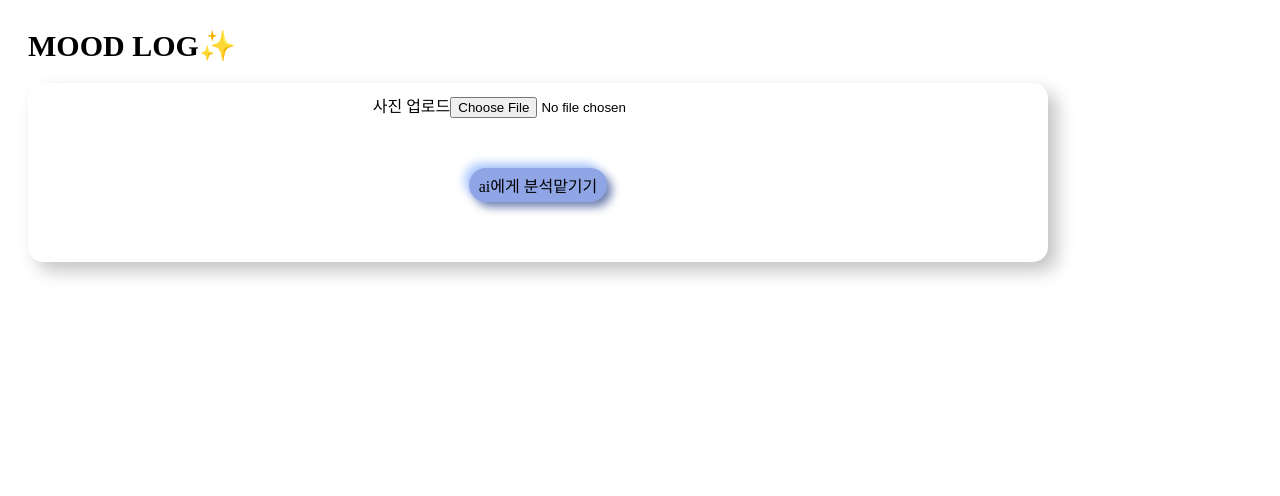
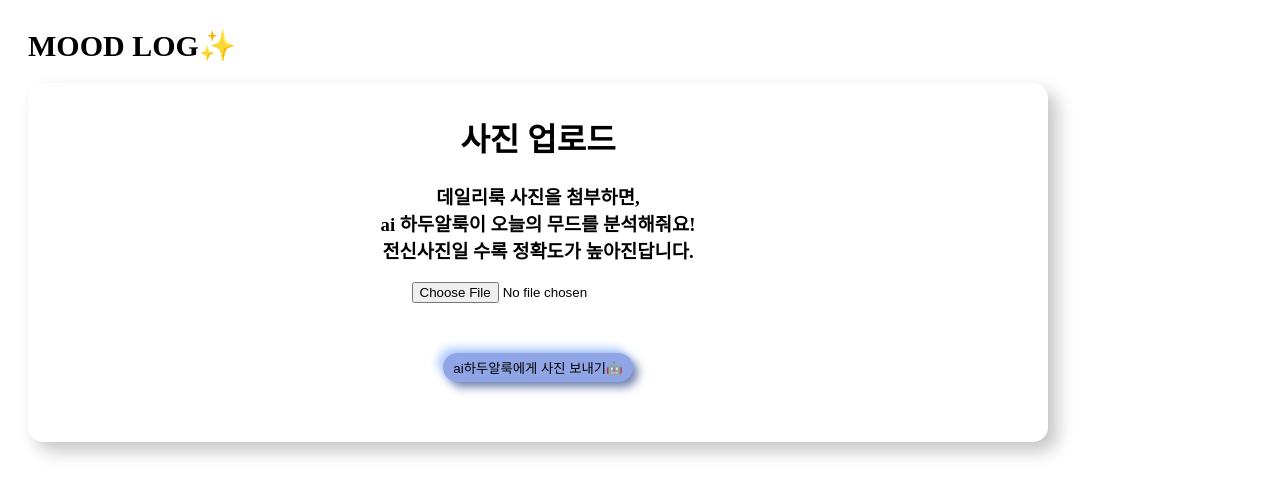
Before and after one commit to summerydev/mood-log, a React (Create React App) app: page /upload in a window 1280 px wide. Shown: the top 496 px of the page. Built offline with nearby package versions, Linux system fonts and the light colour scheme; no server answers; a web font is replaced by a local one.

Commit message:
update upload page

```diff
--- a/src/components/Home.tsx
+++ b/src/components/Home.tsx
@@ -4,12 +4,12 @@ import Social from "./Social";
 export default function Home() {
   return (
     <div className="home">
-      <div className="title">How Do I Look?</div>
-      <div className="title2">
+      <h1>How Do I Look?</h1>
+      <h3>
         ai 하두알룩에게,
         <br />
         당신의 데일리룩 무드분석을 요청해보세요!
-      </div>
+      </h3>
       <img
         className="ai-img"
         src="https://cdn-icons-png.flaticon.com/512/6604/6604268.png"
--- a/src/components/Upload.tsx
+++ b/src/components/Upload.tsx
@@ -1,17 +1,48 @@
+import { useState } from "react";
 import { Link } from "react-router-dom";
+import useFetch from "../hooks/useFetch";
 
 export default function Upload() {
-  const url: string = "http://localhost:3001/data";
+  const [files, setFiles] = useState();
+  const url: string = "";
+  const image = useFetch(url);
+
+  const onLoadFile = (e: any) => {
+    const file = e.target.files;
+    console.log(file);
+    setFiles(file);
+  };
+
+  const handleSubmit = (e: any) => {
+    fetch(url, {
+      method: "POST",
+      headers: {
+        "Content-Type": "application/json",
+      },
+      body: JSON.stringify({
+        id: image.length + 1,
+        image: image,
+      }),
+    });
+  };
 
   return (
     <div className="upload">
-      <span>사진 업로드</span>
-      <input type="file" />
-      <div className="button">
-        <Link type="submit" to="/loading" className="text-link">
-          ai에게 분석맡기기
-        </Link>
-      </div>
+      <h1>사진 업로드</h1>
+      <h3>
+        데일리룩 사진을 첨부하면, <br />
+        ai 하두알룩이 오늘의 무드를 분석해줘요!
+        <br />
+        전신사진일 수록 정확도가 높아진답니다.
+      </h3>
+      <form onSubmit={handleSubmit}>
+        <input type="file" id="image" onChange={onLoadFile} />
+        <div>
+          <button type="submit" className="button">
+            ai하두알룩에게 사진 보내기🤖
+          </button>
+        </div>
+      </form>
     </div>
   );
 }
--- a/src/index.css
+++ b/src/index.css
@@ -49,17 +49,6 @@ body {
   flex-wrap: wrap;
 }
 
-.home .title {
-  font-size: 2em;
-  font-weight: bold;
-  margin: 10px;
-}
-
-.home .title2{
-  font-size: 1.2em;
-  font-weight: bold;
-}
-
 .home > .ai-img {
   width: 200px;
   animation: rotate_image 8s linear infinite;
@@ -93,6 +82,7 @@ body {
   width: 30px;
   height: 30px;
 }
+
 .button {
   width: fit-content;
   padding: 5px 10px 5px 10px;
@@ -102,6 +92,7 @@ body {
   text-align: center;
   height: 1%;
   margin: 5% auto;
+  border: none;
 }
 
 .output {
```
